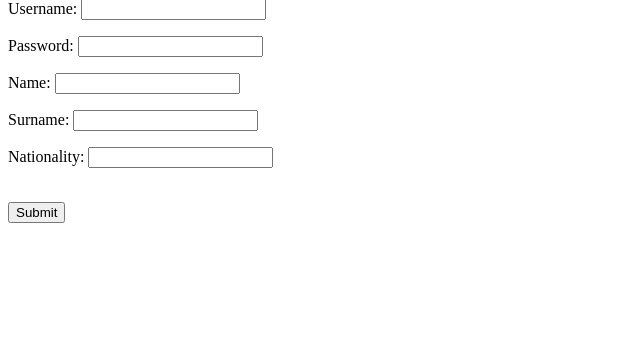
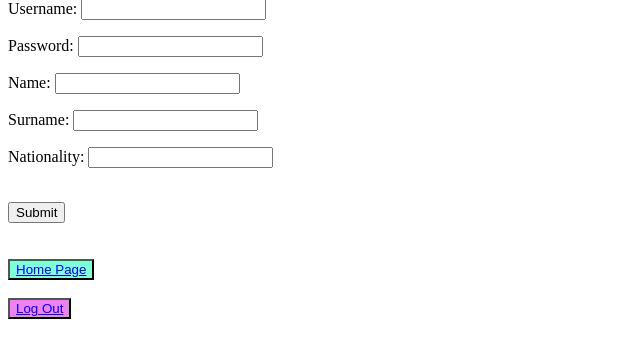
Before and after one commit to tenacke/volleydb, a Django app: page /add_jury in a window 1280 px wide. Shown: the part 81-442 px from the top of the page, without its empty margins (0-640 px from the left). Run offline with Django 5.2, Linux system fonts and the light colour scheme.

Commit message:
buttons, error message

```diff
--- a/user/templates/add_coach.html
+++ b/user/templates/add_coach.html
@@ -18,6 +18,10 @@
         <br>
         <input type="submit" value="Submit">
     </form>
+    <br><br>
+    <button style = "background-color:aquamarine"><a href="/home">Home Page</a></button>
+    <br><br>
+    <button style = "background-color:violet"><a href="/">Log Out</a></button>
 
 </body>
 </html>
--- a/user/templates/add_jury.html
+++ b/user/templates/add_jury.html
@@ -18,6 +18,9 @@
         <br>
         <input type="submit" value="Submit">
     </form>
-
+    <br><br>
+    <button style = "background-color:aquamarine"><a href="/home">Home Page</a></button>
+    <br><br>
+    <button style = "background-color:violet"><a href="/">Log Out</a></button>
 </body>
 </html>
--- a/user/templates/add_match_session.html
+++ b/user/templates/add_match_session.html
@@ -18,5 +18,9 @@
         <br>
         <input type="submit" value="Submit">
     </form>
+    <br><br>
+    <button style = "background-color:aquamarine"><a href="/home">Home Page</a></button>
+    <br><br>
+    <button style = "background-color:violet"><a href="/">Log Out</a></button>
 </body>
 </html>
--- a/user/templates/add_player.html
+++ b/user/templates/add_player.html
@@ -18,6 +18,10 @@
         <br>
         <input type="submit" value="Submit">
     </form>
+    <br><br>
+    <button style = "background-color:aquamarine"><a href="/home">Home Page</a></button>
+    <br><br>
+    <button style = "background-color:violet"><a href="/">Log Out</a></button>
 
 </body>
 </html>
--- a/user/templates/add_squad.html
+++ b/user/templates/add_squad.html
@@ -18,5 +18,9 @@
         <br>
         <input type="submit" value="Submit">
     </form>
+    <br><br>
+    <button style = "background-color:aquamarine"><a href="/home">Home Page</a></button>
+    <br><br>
+    <button style = "background-color:violet"><a href="/">Log Out</a></button>
 </body>
 </html>
--- a/user/templates/change_stadium_name.html
+++ b/user/templates/change_stadium_name.html
@@ -18,6 +18,10 @@
         <br>
         <input type="submit" value="Submit">
     </form>
+    <br><br>
+    <button style = "background-color:aquamarine"><a href="/home">Home Page</a></button>
+    <br><br>
+    <button style = "background-color:violet"><a href="/">Log Out</a></button>
 
 </body>
 </html>
--- a/user/templates/delete_match_session.html
+++ b/user/templates/delete_match_session.html
@@ -18,5 +18,9 @@
         <br>
         <input type="submit" value="Submit">
     </form>
+    <br><br>
+    <button style = "background-color:aquamarine"><a href="/home">Home Page</a></button>
+    <br><br>
+    <button style = "background-color:violet"><a href="/">Log Out</a></button>
 </body>
 </html>
--- a/user/templates/home.html
+++ b/user/templates/home.html
@@ -43,5 +43,7 @@
         <li><a href="/player">View Player Info</a></li>
     </ul>
 {% endif %}
+<br><br>
+<button style = "background-color:violet"><a href="/">Log Out</a></button>
 </body>
 </html>
--- a/user/templates/index.html
+++ b/user/templates/index.html
@@ -6,6 +6,9 @@
     <title>VolleyDB</title>
 </head>
 <body>
+    {% if error_message %}
+    <p>{{ error_message }}</p>
+    {% endif %}
     <form action="" method="post">
         {% csrf_token %}
         {{ form }}
--- a/user/templates/jury_ratings.html
+++ b/user/templates/jury_ratings.html
@@ -17,6 +17,9 @@
         <p>No ratings found.</p>
         {% endif %}
 
-
+        <br><br>
+        <button style = "background-color:aquamarine"><a href="/home">Home Page</a></button>
+        <br><br>
+        <button style = "background-color:violet"><a href="/">Log Out</a></button>
 </body>
 </html>
--- a/user/templates/list_stadiums.html
+++ b/user/templates/list_stadiums.html
@@ -15,6 +15,9 @@
             <br/>
             {% endfor %}
         </ul>
-
+        <br><br>
+    <button style = "background-color:aquamarine"><a href="/home">Home Page</a></button>
+    <br><br>
+    <button style = "background-color:violet"><a href="/">Log Out</a></button>
 </body>
 </html>
--- a/user/templates/player.html
+++ b/user/templates/player.html
@@ -25,5 +25,9 @@
     </ul>
     <h3>The (average) height of the player(s) you have played the most with is: {{height}}</h3>
 {% endif %}
+<br><br>
+<button style = "background-color:aquamarine"><a href="/home">Home Page</a></button>
+<br><br>
+<button style = "background-color:violet"><a href="/">Log Out</a></button>
 </body>
 </html>
--- a/user/templates/rate_match.html
+++ b/user/templates/rate_match.html
@@ -18,6 +18,9 @@
         <br>
         <input type="submit" value="Submit">
     </form>
-
+    <br><br>
+    <button style = "background-color:aquamarine"><a href="/home">Home Page</a></button>
+    <br><br>
+    <button style = "background-color:violet"><a href="/">Log Out</a></button>
 </body>
 </html>
--- a/user/utils/dbmanager.py
+++ b/user/utils/dbmanager.py
@@ -8,6 +8,7 @@ class MySQLManager:
             host="localhost",
             port=3306,
             database="volleydb",
+
         )
         self.cursor = self.connection.cursor()
 
--- a/user/views.py
+++ b/user/views.py
@@ -16,6 +16,8 @@ def index(request):
                 request.session["username"] = controller.username
                 request.session["type"] = controller.type
                 return redirect("home")
+            else:
+                return render(request, "index.html", {"form": form, "error_message":"Wrong username and/or password. Please try again."})
     else:
         form = UserForm()
 
```
